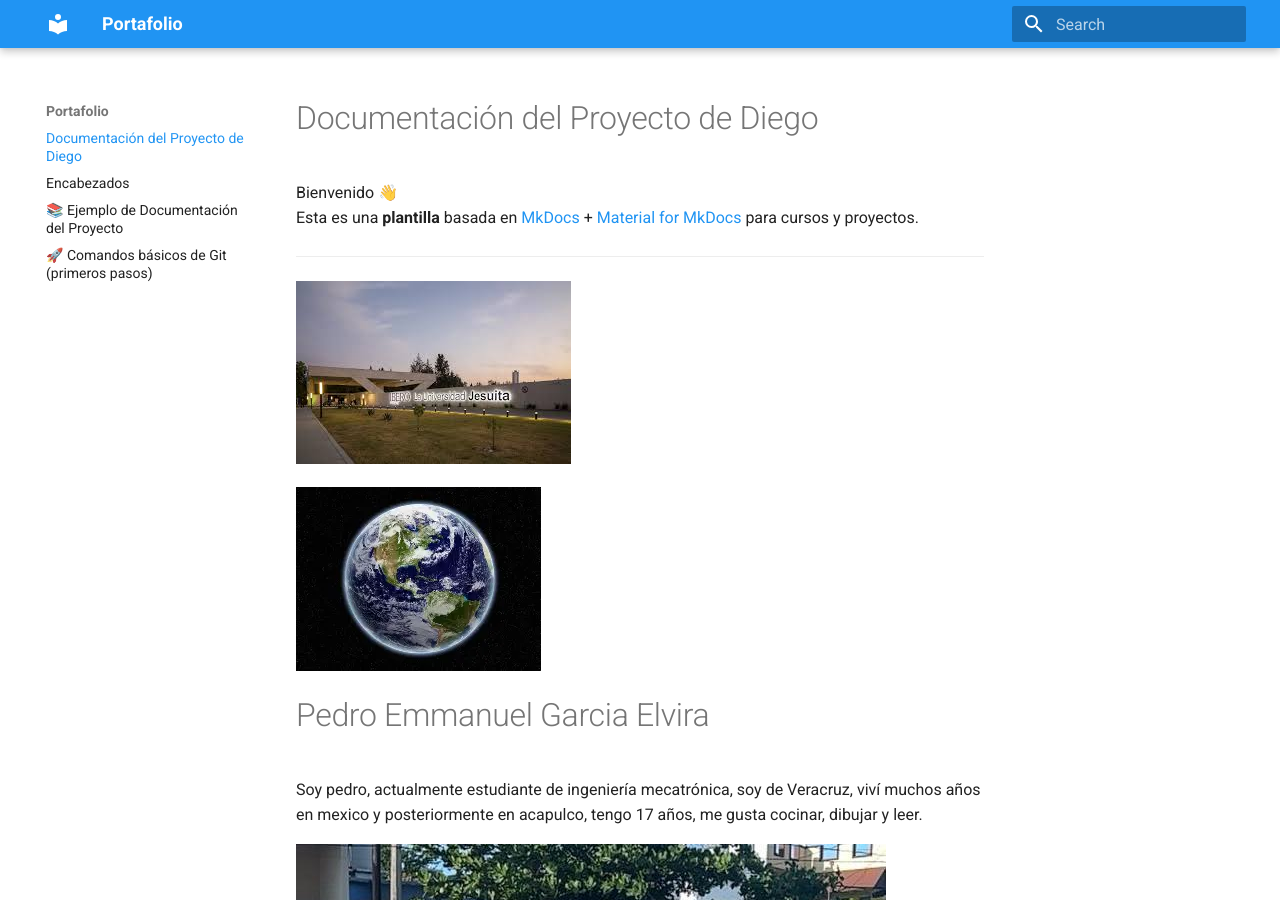
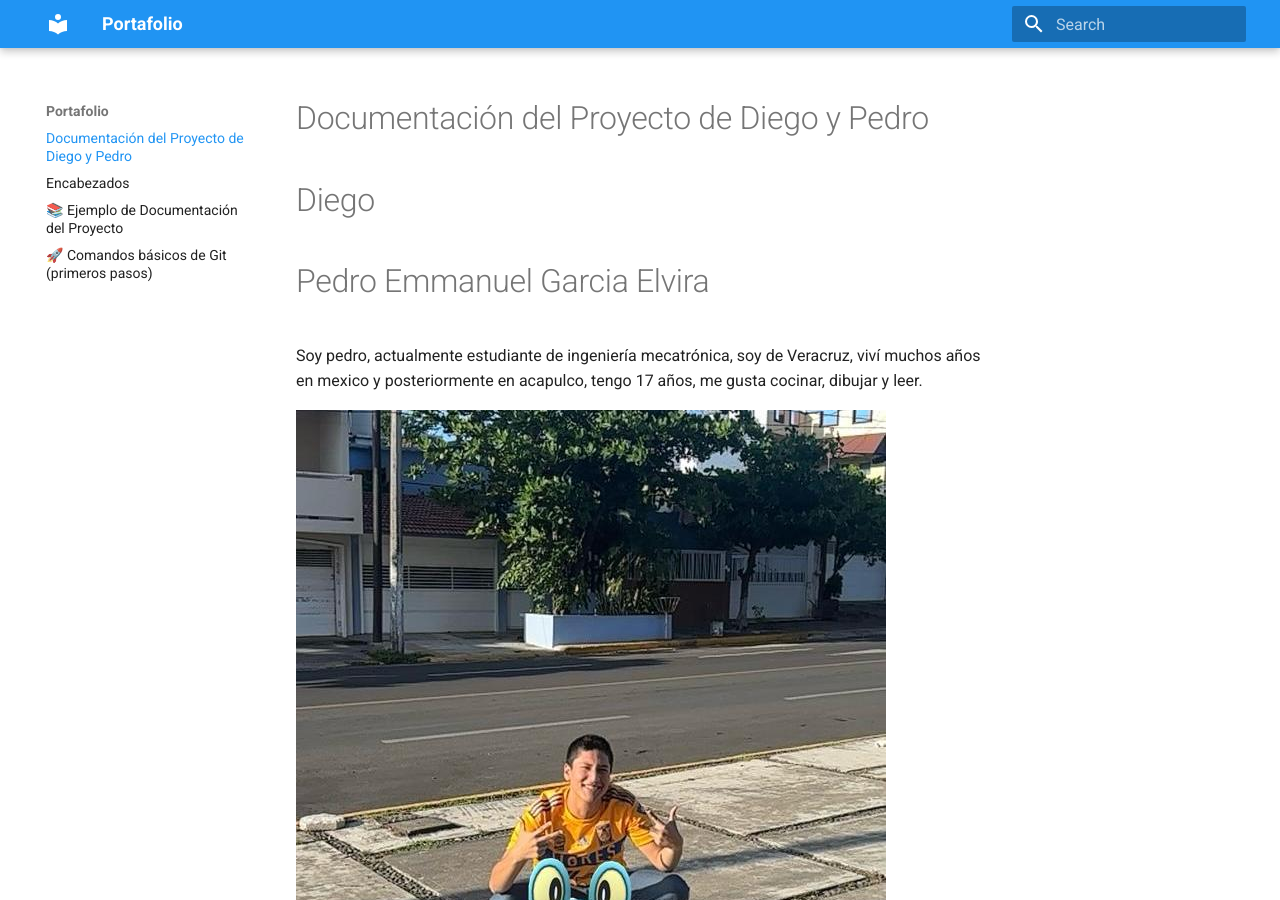
Before and after one commit to Diego200718/Portafolio1, an MkDocs documentation site: the page built from docs/index.md, in a window 1280 px wide and 900 px high. Built offline with MkDocs 1.6.1 and Material for MkDocs 9.7.7, drawn with Linux system fonts in a browser that asks for light colours.

Commit message:
Titulo cambiado

```diff
--- a/docs/index.md
+++ b/docs/index.md
@@ -1,13 +1,6 @@
-# Documentación del Proyecto de Diego
+# Documentación del Proyecto de Diego y Pedro
 
-Bienvenido 👋
-Esta es una **plantilla** basada en [MkDocs](https://www.mkdocs.org/) + [Material for MkDocs](https://squidfunk.github.io/mkdocs-material/) para cursos y proyectos.
-
----
-
-![Diagrama del sistema](recursos/imgs/ibero.jpeg)
-
-![Diagrama del sistema](recursos/imgs/OIP.webp)
+#Diego
 
 #Pedro Emmanuel Garcia Elvira
 
```
